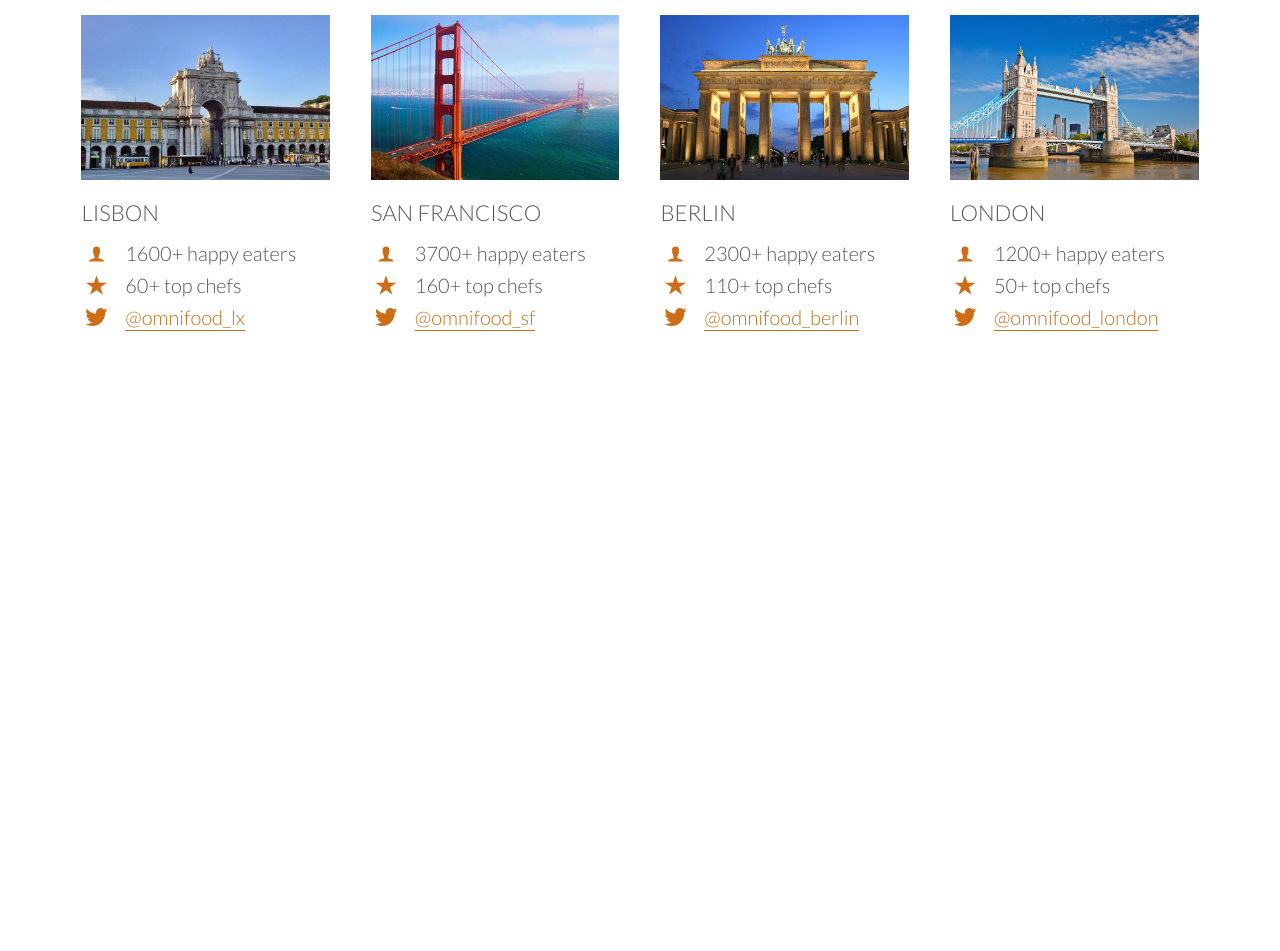
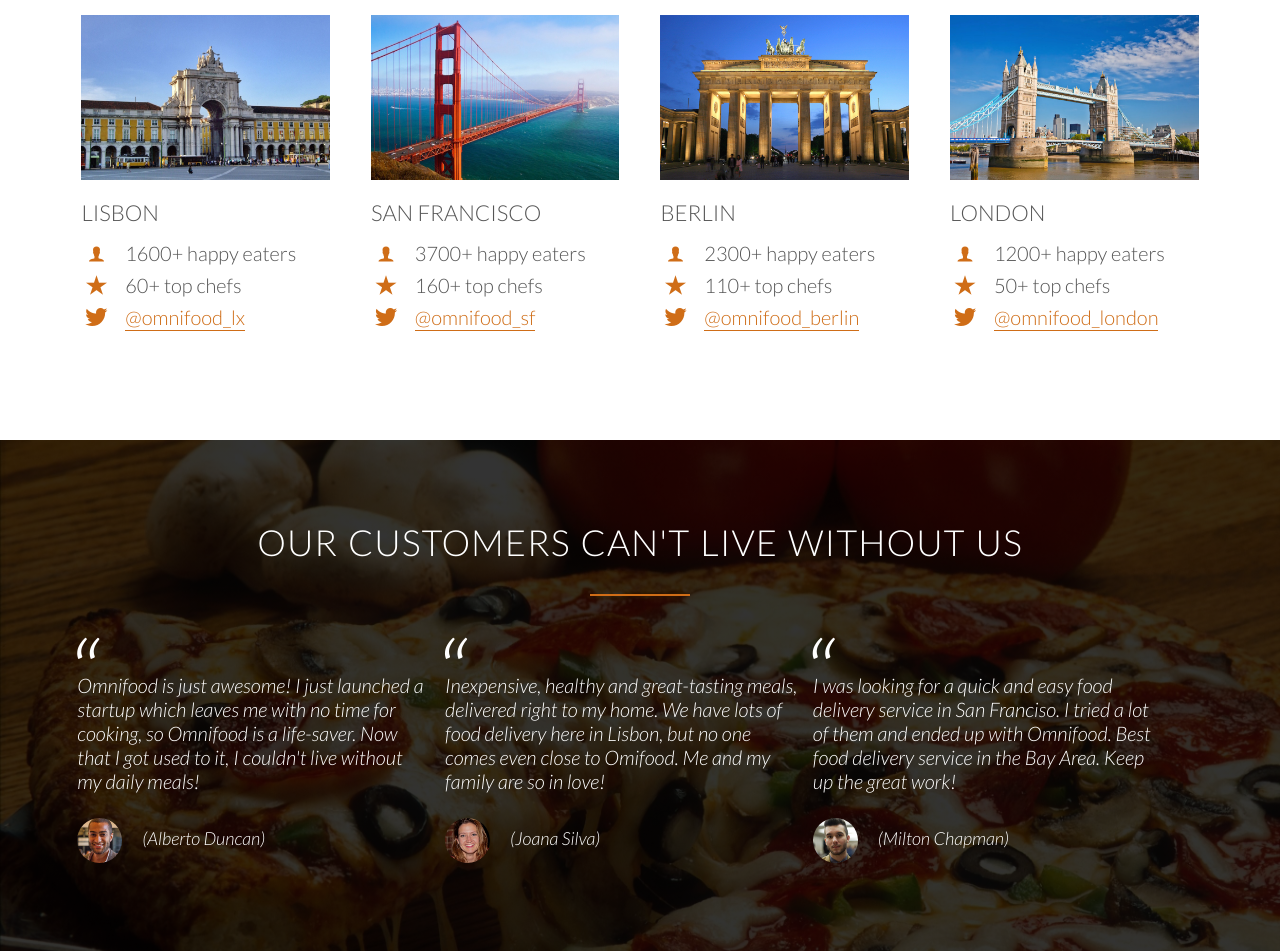
Before and after one commit to OctavianRotari/Omnifood, a plain HTML site: page index.html in a window 1280 px wide. Shown: the part 2972-3923 px from the top of the page. Before the commit the page ends 3412 px from the top, so only its background shows below. Drawn offline with Linux system fonts and the light colour scheme; files whose address does not match are found by name.

Commit message:
section testimonials designed

```diff
--- a/index.html
+++ b/index.html
@@ -199,5 +199,30 @@
 					</div>
 				</div>
 			</section>
+			<section class="section-testimonials">
+				<div class="row">
+					<h2>Our customers can't live without us</h2>
+				</div>
+				<div class="row">
+					<div class="row col span-1-of-3">
+						<blockquote>
+							Omnifood is just awesome! I just launched a startup which leaves me with no time for cooking, so Omnifood is a life-saver. Now that I got used to it, I couldn't live without my daily meals!
+							<cite><img src="resources/img/customer-1.jpg" alt="">(Alberto Duncan)</cite>
+						</blockquote>
+					</div>
+					<div class="row col span-1-of-3">
+						<blockquote>
+							Inexpensive, healthy and great-tasting meals, delivered right to my home. We have lots of food delivery here in Lisbon, but no one comes even close to Omifood. Me and my family are so in love!
+							<cite><img src="resources/img/customer-2.jpg" alt="">(Joana Silva)</cite>
+						</blockquote>
+					</div>
+					<div class="row col span-1-of-3">
+						<blockquote>
+							I was looking for a quick and easy food delivery service in San Franciso. I tried a lot of them and ended up with Omnifood. Best food delivery service in the Bay Area. Keep up the great work!
+							<cite><img src="resources/img/customer-3.jpg" alt="">(Milton Chapman)</cite>
+						</blockquote>
+					</div>
+				</div>
+			</section>
 		</body>
 	</html>
--- a/resources/css/style.css
+++ b/resources/css/style.css
@@ -356,3 +356,44 @@
 .city-feature {
 	margin-bottom: 5px;
 }
+
+/*-------------------------------------------------------------------------*/
+/*TESTIMONIALS*/
+/*-------------------------------------------------------------------------*/
+
+.section-testimonials {
+	background-image: linear-gradient(rgba(0, 0, 0, 0.8), rgba(0, 0, 0, 0.8)), url(img/back-customers.jpg);
+	background-size: cover;
+	color: #fff;
+	background-attachment: fixed;
+}
+
+blockquote {
+	padding:2%;
+	font-style: italic;
+	line-height:120%;
+	position:relative;
+	margin-top:40px;
+}
+
+blockquote:before{
+	display:block;
+	content:"\201C";
+	font-size: 500%;
+	position:absolute;
+	top:-5px;
+	left:-3px;
+}
+
+cite {
+	font-size:90%;
+	margin-top:25px;
+	display:block;
+}
+
+cite img {
+	height:45px;
+	border-radius:50%;
+	margin-right:20px;
+	vertical-align:middle;
+}
```
Also changed, not shown: resources/css/img/back-customers.jpg (renamed from resources/img/back-customers.jpg).
